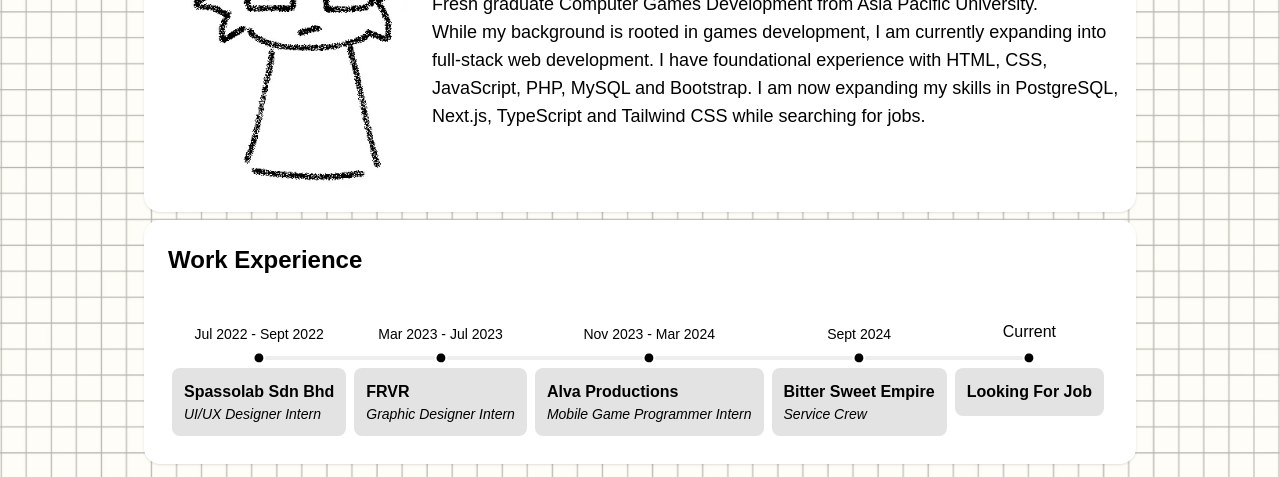
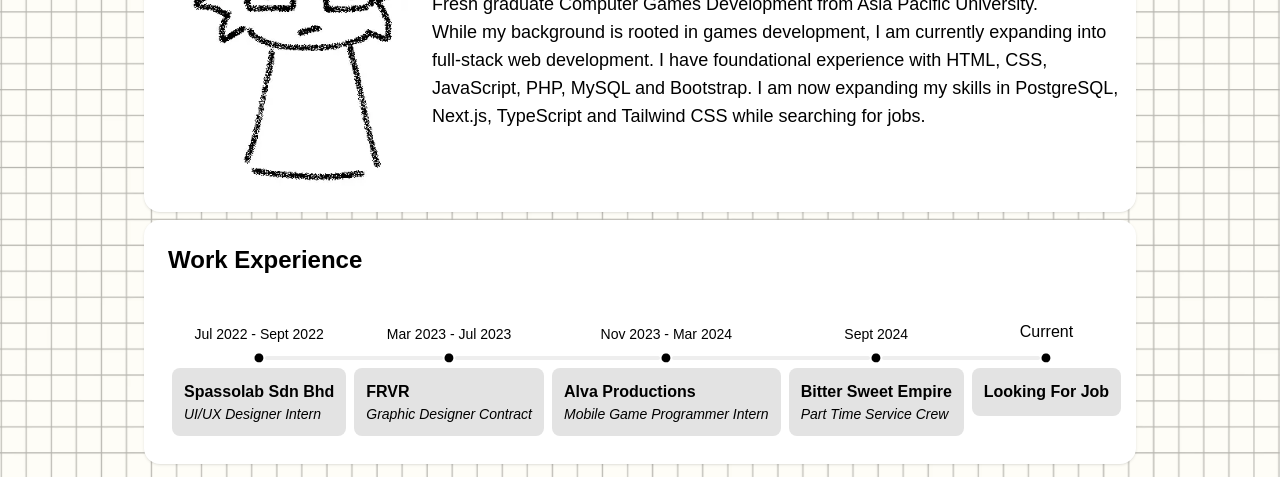
Before and after one commit to AnxavY/anxavy.github.io, a website: page index.html in a window 1280 px wide. Shown: the part 219-696 px from the top of the page. Drawn offline with Linux system fonts and the light colour scheme; a web font is replaced by a local one.

Commit message:
Update work experience section

```diff
--- a/index.html
+++ b/index.html
@@ -58,7 +58,7 @@
                 </div>
                 <div class="timeline-end bg-[#e3e3e3] p-3 rounded-lg">
                   <h1 class="font-semibold">FRVR</h1>
-                  <p class="text-sm italic">Graphic Designer Intern</p>
+                  <p class="text-sm italic">Graphic Designer Contract</p>
                 </div>
                 <hr />
               </li>
@@ -82,7 +82,7 @@
                 </div>
                 <div class="timeline-end bg-[#e3e3e3] p-3 rounded-lg">
                   <h1 class="font-semibold">Bitter Sweet Empire</h1>
-                  <p class="text-sm italic">Service Crew</p>
+                  <p class="text-sm italic">Part Time Service Crew</p>
                 </div>
                 <hr />
               </li>
```
Also changed, not shown: src/dist/output.css.
